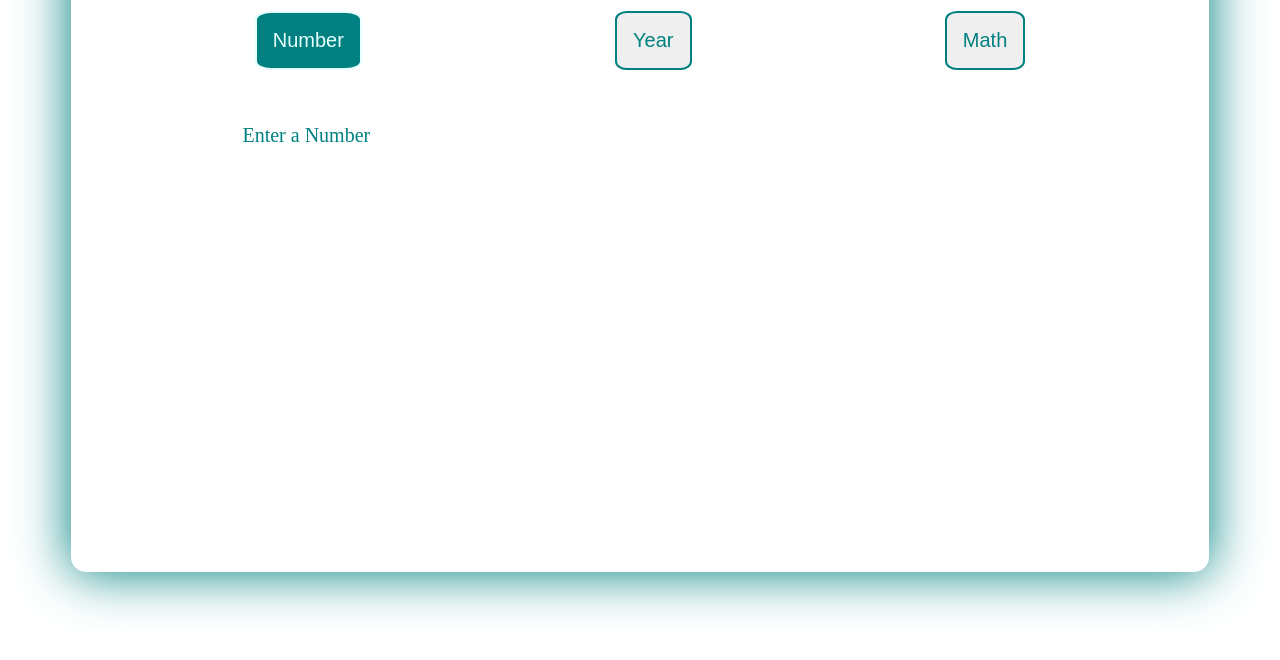
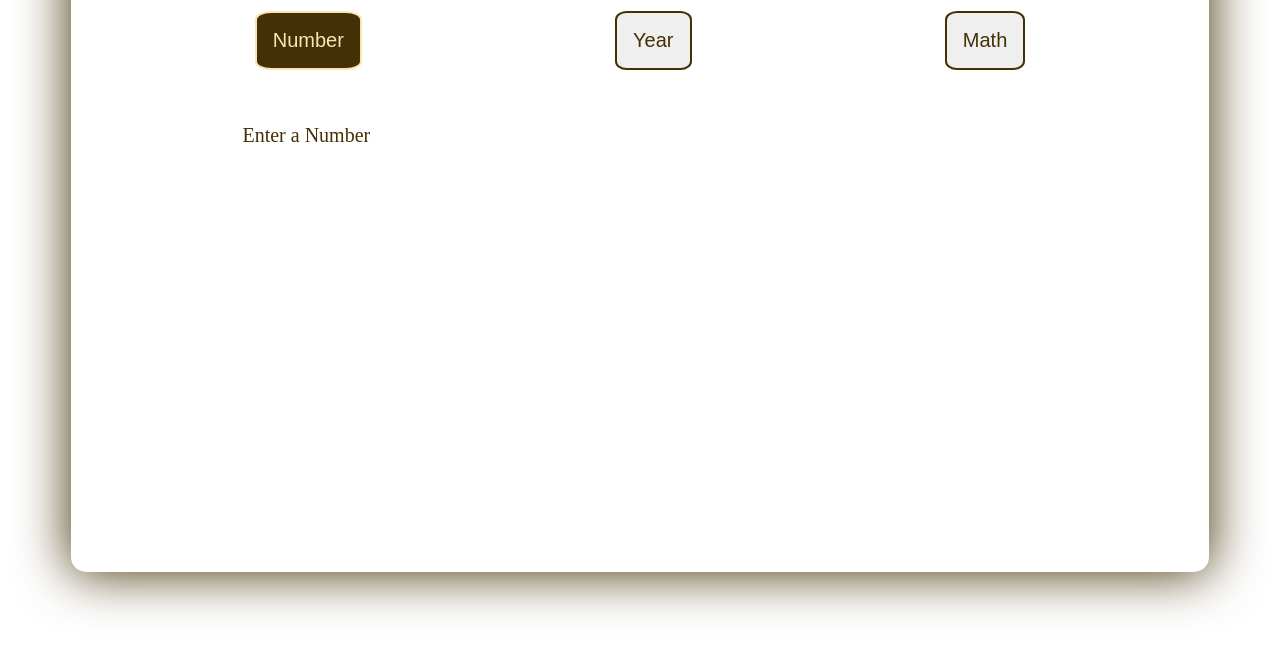
Before and after one commit to M-Hafez22/Random_Facts-Fetch-, a website with bundled scripts: page src/index.html in a window 1280 px wide. Shown: the part 164-824 px from the top of the page. Built offline with nearby package versions, Linux system fonts and the light colour scheme.

Commit message:
changing the UI

```diff
--- a/src/styles/_config.scss
+++ b/src/styles/_config.scss
@@ -1,2 +1,2 @@
-$clr: teal;
+$clr: #443005;
 $bg-clr: #fff;
```
